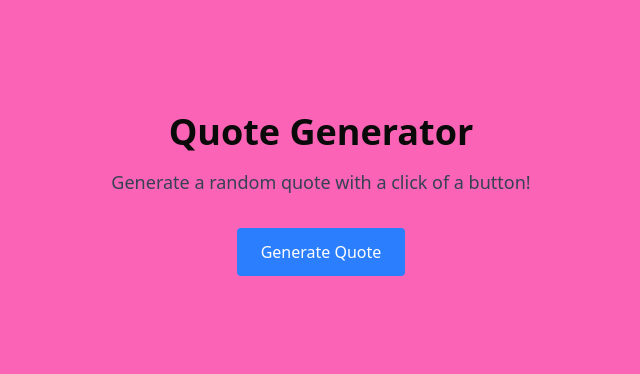
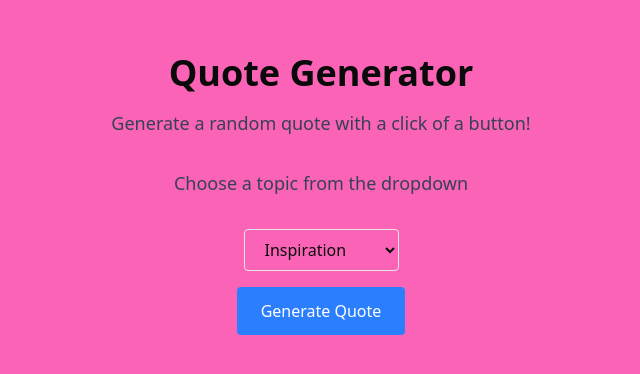
Before and after one commit to reeham4411/Nexium_Adeena_Assignment1, a Next.js app: page / in a window 1280 px wide. Shown: the part 206-580 px from the top of the page, without its empty margins (319-959 px from the left). Built offline with nearby package versions, Linux system fonts and the light colour scheme.

Commit message:
feat:Added quote fileritng

```diff
--- a/src/app/page.tsx
+++ b/src/app/page.tsx
@@ -5,6 +5,21 @@ export default function Page() {
       <p className="text-lg text-gray-700 mb-8">
         Generate a random quote with a click of a button!
       </p>
+      <p className="text-lg text-gray-700 mb-8">
+        Choose a topic from the dropdown
+      </p>
+      <div className="mb-4">
+        <select className="px-4 py-2 border rounded">
+          <option value="inspiration">Inspiration</option>
+          <option value="life">Life</option>
+          <option value="success">Success</option>
+          <option value="perseverance">Perseverance</option>
+          <option value="happiness">Happiness</option>
+          <option value="friendship">Friendship</option>
+          <option value="motivation">Motivation</option>
+          <option value="learning">Learning</option>
+        </select>
+      </div>
       <button className="px-6 py-3 bg-blue-500 text-white rounded hover:bg-blue-600 transition">
         Generate Quote
       </button>
--- a/src/lib/filterQuotes.ts
+++ b/src/lib/filterQuotes.ts
@@ -0,0 +1,18 @@
+import quotes  from "../data/quotes";
+type Quote = {
+    text: string;
+};
+
+type QuoteTopic = {
+    topic: string;
+    quotes: Quote[];
+};
+
+export default function filterQuotes(): QuoteTopic[] {
+    return quotes().map((quoteTopic: QuoteTopic) => ({
+        topic: quoteTopic.topic,
+        quotes: quoteTopic.quotes.map((quote: Quote) => ({
+            text: quote.text,
+        })),
+    }));
+}
```
